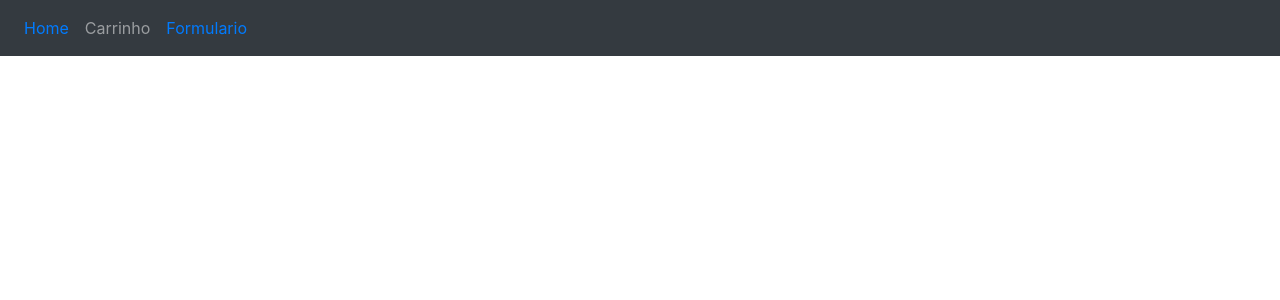
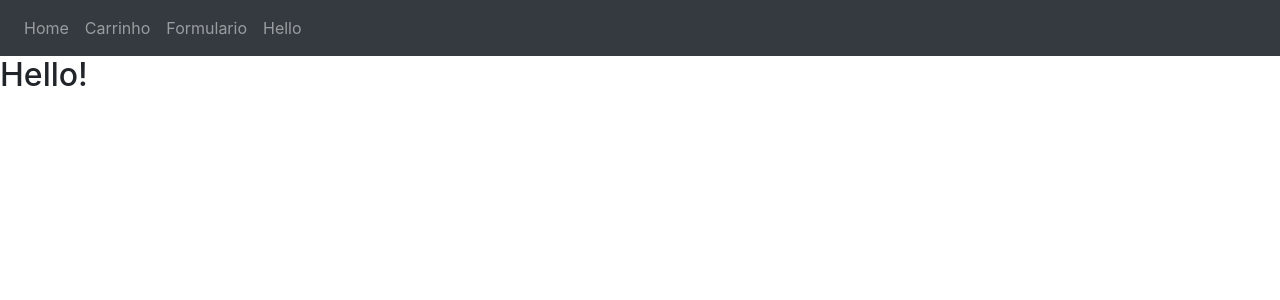
Before and after one commit to thaisviana/locadora-de-filmes, a Vue app: page /hello in a window 1280 px wide. Shown: the top 300 px of the page. Built offline with nearby package versions, Linux system fonts and the light colour scheme.

Commit message:
detalhar rota

```diff
--- /dev/null
+++ b/src/components/Filme.vue
@@ -0,0 +1,38 @@
+<template>
+    <b-container>
+        <b-row></b-row>
+        <b-row>
+            <b-col>
+                <b-img :src="filme.imagem" fluid :alt="filme.titulo"></b-img>
+            </b-col>
+            <b-col>
+                <h1>{{ filme.titulo }}</h1>
+                <h3> <span>Descrição : </span>{{ filme.descricao }}</h3>
+                <p><span>Valor : </span> R${{ filme.valor }},00</p>
+                 <p><span>Avaliação : </span></p>
+                <p>
+                    <b-icon icon="star-fill" variant="warning" v-for="estrelas in filme.avaliacao" :key="estrelas"></b-icon>
+                    <b-icon icon="star" variant="warning" v-for="estrelas_vazadas in 5 - filme.avaliacao" :key="'star'+estrelas_vazadas"></b-icon>
+                </p>
+
+            </b-col>
+
+        </b-row>
+    </b-container>
+</template>
+
+<script>
+export default {
+  name: 'Filme',
+  data(){
+      return {
+          id : this.$route.params.id.name,
+          filme : this.$route.params.filme
+          }
+  }
+}
+</script>
+
+<!-- Add "scoped" attribute to limit CSS to this component only -->
+<style scoped>
+</style>
--- a/src/components/Header.vue
+++ b/src/components/Header.vue
@@ -2,12 +2,15 @@
   <b-navbar type="dark" variant="dark">
       <b-navbar-nav>
         <b-nav-item >
-          <router-link to="/">Home</router-link>
+          <router-link tag="nav" to="/">Home</router-link>
           </b-nav-item>
         <b-nav-item >Carrinho</b-nav-item>
         <b-nav-item >
-          <router-link to="/form">Formulario</router-link>
+          <router-link tag="nav" to="/form">Formulario</router-link>
           </b-nav-item>
+        <b-nav-item >
+          <router-link tag="nav" to="/hello">Hello</router-link>
+        </b-nav-item>
       </b-navbar-nav>
     </b-navbar>
 </template>
--- a/src/components/HelloWorld.vue
+++ b/src/components/HelloWorld.vue
@@ -1,6 +1,6 @@
 <template>
   <div class="hello">
-    <h2>{{ msg }}</h2>
+    <h2>Hello!</h2>
   </div>
 </template>
 
--- a/src/components/ListarFilmes.vue
+++ b/src/components/ListarFilmes.vue
@@ -13,7 +13,7 @@
             class="mb-3 text-center"
           >
             <b-card-text>
-              {{ filme.descricao }}
+              <router-link tag="p" :to="{name : 'filme', params : {id : filme.id , filme: filme}}">{{ filme.descricao }}</router-link>
             </b-card-text>
             <b-card-text> R$ {{ filme.valor }},00 </b-card-text>
 
--- a/src/router.js
+++ b/src/router.js
@@ -1,6 +1,8 @@
 import VueRouter from 'vue-router';
 import DadosForm from './components/DadosForm';
 import Home from './components/Home';
+import HelloWorld from './components/HelloWorld';
+import Filme from './components/Filme';
 
 
 export default new VueRouter({
@@ -16,5 +18,15 @@ export default new VueRouter({
             name: 'form',
             component: DadosForm
         },
+        {
+            path: '/hello',
+            name: 'hello',
+            component: HelloWorld
+        },
+        {
+            path: '/filme/:id',
+            name: 'filme',
+            component: Filme
+        },
     ]
 });
```
